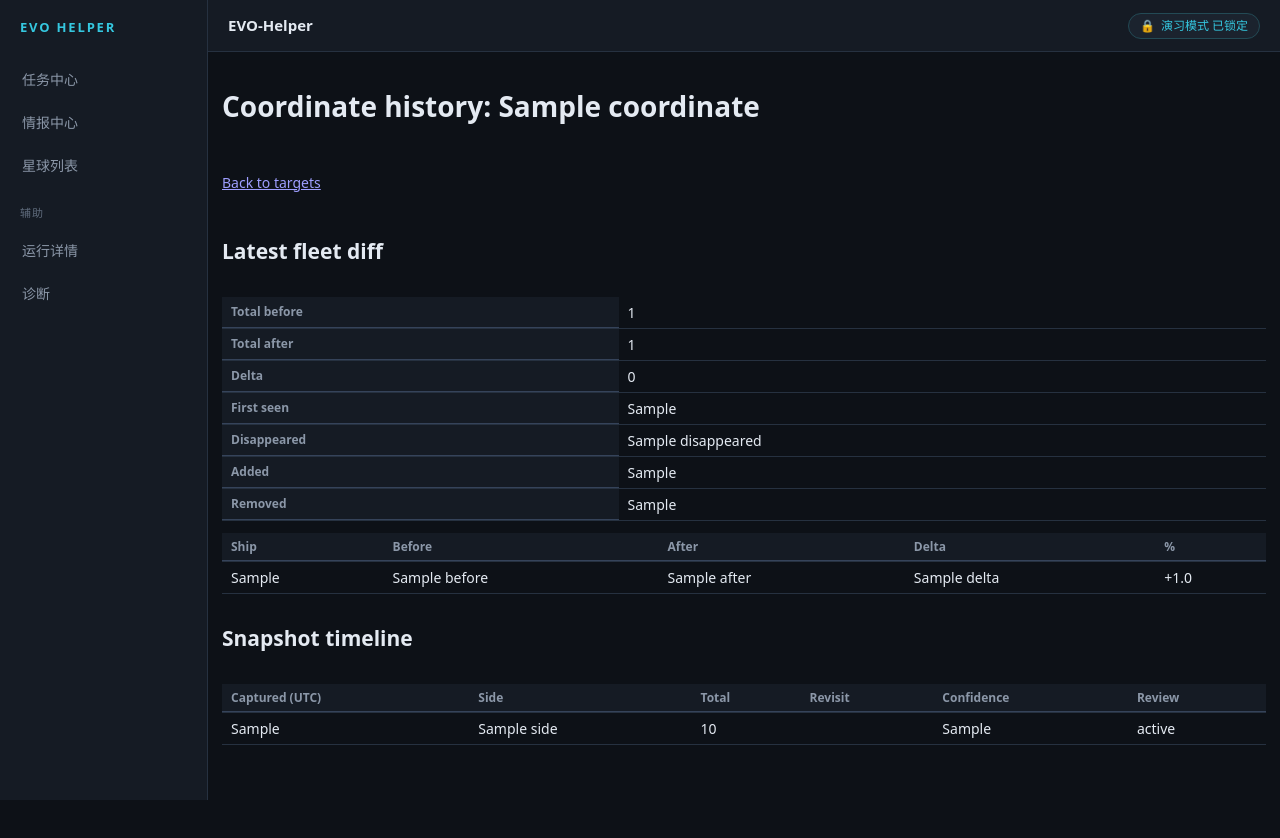
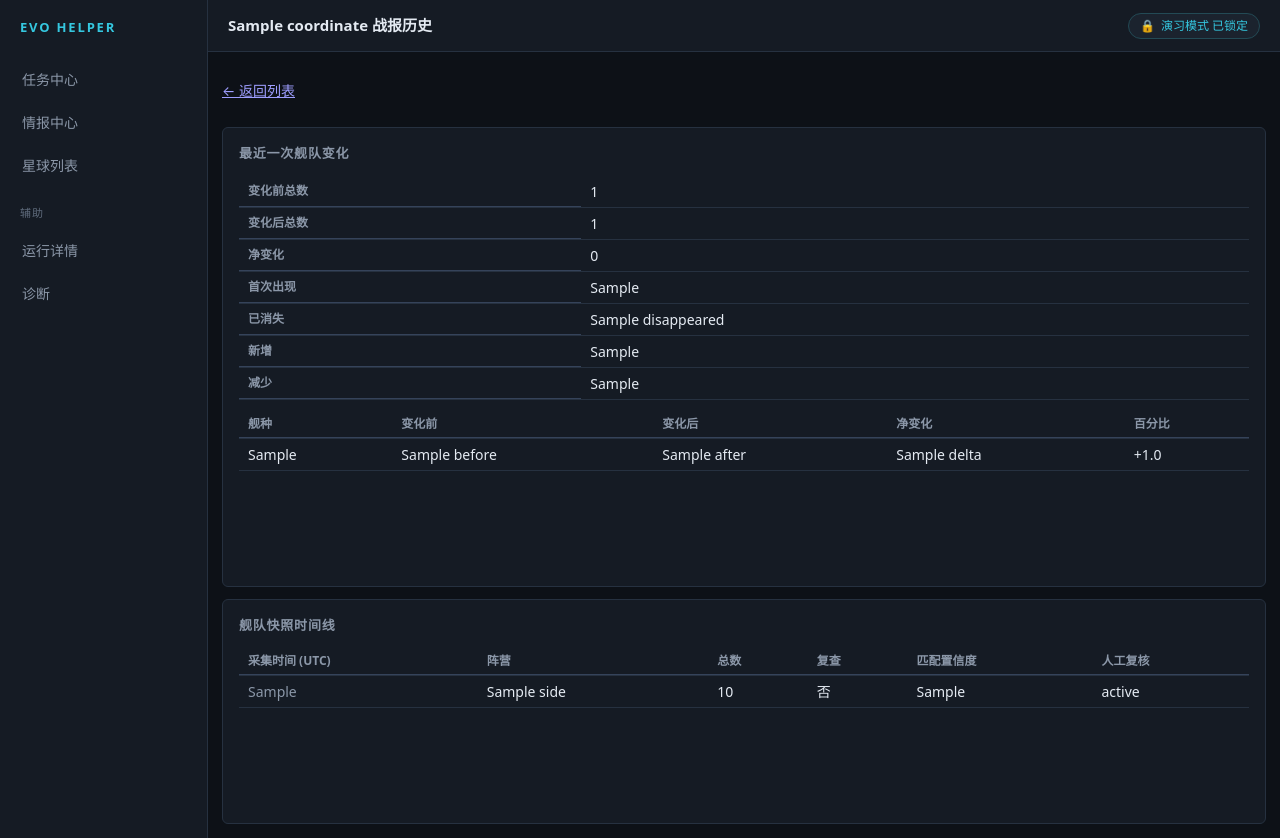
Before and after one commit to Kucleer/EVO-Helper, a FastAPI app: template src/evo_helper/web/templates/history.html in a window 1280 px wide. Before the commit the page ends 800 px from the top, so only its background shows below. Run offline with FastAPI, Linux system fonts and the light colour scheme; the template is opened without the code that fills it: most values are stand-ins (such as "Sample title", 1, 10 or a date in 2020).

Commit message:
星球列表可跳转到坐标详情，并原路返回 (#25)
每颗星球的坐标现在链到 /targets/{coordinate}。链接带上当前筛选与页码，
详情页据此原路返回——翻到第 7 页再点进去、回来从头开始，等于逼人重新翻一遍。

back 来自查询参数，也就是来自任何人都能构造的链接。原样塞进 href 就等于在本地控制台上
开了个跳转到站外的口子（`//evil.example` 和 `https://evil.example` 都会被浏览器
当成绝对地址）。_safe_back_url 只放行以单个 / 开头的相对路径，其余一律退回 /planets。

顺带把详情页补上中文界面：它是上一轮中文化漏掉的一页，原先还写着 "Back to targets"，
而那个链接指向情报中心、不是刚才那张列表。无战报时的空态也说清楚了——
「还没有战报」是常态而不是异常，舰队组成要等真打过一仗、战报入库之后才有。

实测：列表链接带 back，详情页返回链接还原出 kind/limit/offset/galaxy 全部四项。

```diff
--- a/src/evo_helper/web/app.py
+++ b/src/evo_helper/web/app.py
@@ -4,7 +4,7 @@ import os
 from pathlib import Path
 from types import SimpleNamespace
 from typing import cast
-from urllib.parse import urlencode
+from urllib.parse import quote, urlencode
 from uuid import UUID
 
 from fastapi import Depends, FastAPI, Request
@@ -266,6 +266,20 @@ _RUN_STATE_LABEL = {
     "FAILED": "已失败",
     "EMERGENCY_STOPPED": "已紧急停止",
 }
+
+
+def _safe_back_url(back: str | None, default: str = "/planets") -> str:
+    """把「返回」目标限制在本站内的相对路径。
+
+    `back` 来自查询参数，也就是来自任何人都能构造的链接。原样塞进 href 就等于
+    在本地控制台上开了一个跳转到站外的口子——`//evil.example` 和
+    `https://evil.example` 都会被浏览器当成绝对地址。只放行以单个 `/` 开头的路径。
+    """
+    if not back:
+        return default
+    if not back.startswith("/") or back.startswith("//"):
+        return default
+    return back
 
 
 def run_state_label(state: str) -> str:
@@ -553,6 +567,7 @@ def create_app(
                 "kind_labels": PLANET_KIND_LABELS,
                 "page_sizes": PLANET_PAGE_SIZES,
                 "default_kind": DEFAULT_PLANET_KIND,
+                "back_query": quote(page_url(offset), safe=""),
                 "prev_url": page_url(max(offset - limit, 0)) if offset > 0 else None,
                 "next_url": page_url(offset + limit) if page.has_more else None,
                 "active": "planets",
@@ -610,7 +625,9 @@ def create_app(
         return _diff_out(diff)
 
     @app.get("/targets/{coordinate}", response_class=HTMLResponse)
-    async def target_page(request: Request, coordinate: str) -> HTMLResponse:
+    async def target_page(
+        request: Request, coordinate: str, back: str | None = None
+    ) -> HTMLResponse:
         service = get_service(request)
         parsed = _parse_coordinate(coordinate)
         history = service.get_history(parsed)
@@ -622,6 +639,7 @@ def create_app(
                 "coordinate": coordinate,
                 "history": [_snapshot_out(s) for s in history],
                 "diff": _diff_out(diff) if diff else None,
+                "back_url": _safe_back_url(back),
             },
         )
 
--- a/src/evo_helper/web/templates/history.html
+++ b/src/evo_helper/web/templates/history.html
@@ -1,48 +1,82 @@
 {% extends "base.html" %}
-{% block title %}History {{ coordinate }}{% endblock %}
+{% block title %}{{ coordinate }} · 战报历史{% endblock %}
+{% block heading %}{{ coordinate }} 战报历史{% endblock %}
 {% block content %}
-<h1>Coordinate history: {{ coordinate }}</h1>
-<p><a href="/targets">Back to targets</a></p>
+
+<p><a href="{{ back_url }}">← 返回列表</a></p>
+
+<section class="panel" aria-labelledby="fleet-diff">
+  <h2 id="fleet-diff">最近一次舰队变化</h2>
   {% if diff %}
-<h2>Latest fleet diff</h2>
+    <div class="table-wrap">
       <table>
-  <tr><th>Total before</th><td>{{ diff.total_before }}</td></tr>
-  <tr><th>Total after</th><td>{{ diff.total_after }}</td></tr>
-  <tr><th>Delta</th><td>{{ diff.total_after - diff.total_before }}</td></tr>
-  <tr><th>First seen</th><td>{{ diff.first_seen|join(", ") or "-" }}</td></tr>
-  <tr><th>Disappeared</th><td>{{ diff.disappeared|join(", ") or "-" }}</td></tr>
-  <tr><th>Added</th><td>{{ diff.added|map(attribute="ship_type")|join(", ") or "-" }}</td></tr>
-  <tr><th>Removed</th><td>{{ diff.removed|map(attribute="ship_type")|join(", ") or "-" }}</td></tr>
+        <tr><th scope="row">变化前总数</th><td>{{ diff.total_before }}</td></tr>
+        <tr><th scope="row">变化后总数</th><td>{{ diff.total_after }}</td></tr>
+        <tr><th scope="row">净变化</th><td>{{ diff.total_after - diff.total_before }}</td></tr>
+        <tr><th scope="row">首次出现</th><td>{{ diff.first_seen|join("、") or "—" }}</td></tr>
+        <tr><th scope="row">已消失</th><td>{{ diff.disappeared|join("、") or "—" }}</td></tr>
+        <tr><th scope="row">新增</th><td>{{ diff.added|map(attribute="ship_type")|join("、") or "—" }}</td></tr>
+        <tr><th scope="row">减少</th><td>{{ diff.removed|map(attribute="ship_type")|join("、") or "—" }}</td></tr>
       </table>
+    </div>
     {% if diff.changes %}
+      <div class="table-wrap" style="margin-top:10px">
         <table>
-  <thead><tr><th>Ship</th><th>Before</th><th>After</th><th>Delta</th><th>%</th></tr></thead>
+          <thead>
+            <tr>
+              <th scope="col">舰种</th><th scope="col">变化前</th><th scope="col">变化后</th>
+              <th scope="col">净变化</th><th scope="col">百分比</th>
+            </tr>
+          </thead>
           <tbody>
           {% for change in diff.changes %}
-    <tr><td>{{ change.ship_type }}</td><td>{{ change.before }}</td><td>{{ change.after }}</td><td>{{ change.delta }}</td><td>{{ "%+.1f"|format(change.percent) }}</td></tr>
+            <tr>
+              <td>{{ change.ship_type }}</td>
+              <td>{{ change.before }}</td>
+              <td>{{ change.after }}</td>
+              <td>{{ change.delta }}</td>
+              <td>{{ "%+.1f"|format(change.percent) }}</td>
+            </tr>
           {% endfor %}
           </tbody>
         </table>
+      </div>
     {% endif %}
   {% else %}
-<p class="muted">No snapshots for this coordinate.</p>
+    {#
+      这颗星球「还没有战报」是常态而不是异常：坐标扫描只记录归属，
+      舰队组成要等真打过一仗、战报入库之后才有。说清楚，免得看着像功能坏了。
+    #}
+    <p class="muted">这颗星球还没有战报。舰队组成要等对它发起攻击、战报入库之后才会出现。</p>
   {% endif %}
-<h2>Snapshot timeline</h2>
+</section>
+
+<section class="panel" aria-labelledby="snapshot-timeline">
+  <h2 id="snapshot-timeline">舰队快照时间线</h2>
+  <div class="table-wrap">
     <table>
-  <thead><tr><th>Captured (UTC)</th><th>Side</th><th>Total</th><th>Revisit</th><th>Confidence</th><th>Review</th></tr></thead>
+      <thead>
+        <tr>
+          <th scope="col">采集时间 (UTC)</th><th scope="col">阵营</th><th scope="col">总数</th>
+          <th scope="col">复查</th><th scope="col">匹配置信度</th><th scope="col">人工复核</th>
+        </tr>
+      </thead>
       <tbody>
       {% for snapshot in history %}
         <tr>
-      <td>{{ snapshot.captured_at_utc }}</td>
+          <td class="muted">{{ snapshot.captured_at_utc }}</td>
           <td>{{ snapshot.side }}</td>
           <td>{{ snapshot.total }}</td>
-      <td>{{ snapshot.is_revisit }}</td>
+          <td>{{ "是" if snapshot.is_revisit else "否" }}</td>
           <td>{{ snapshot.match_confidence }}</td>
           <td>{{ snapshot.review_status }}</td>
         </tr>
       {% else %}
-    <tr><td colspan="6" class="muted">No snapshots yet.</td></tr>
+        <tr><td colspan="6" class="muted">还没有快照。</td></tr>
       {% endfor %}
       </tbody>
     </table>
+  </div>
+</section>
+
 {% endblock %}
```
Also changed, not shown: src/evo_helper/web/templates/planets.html (+7 -1 lines), tests/integration/api/test_api.py (+44 -0 lines). Lines whose indentation alone changed are shown as unchanged.
